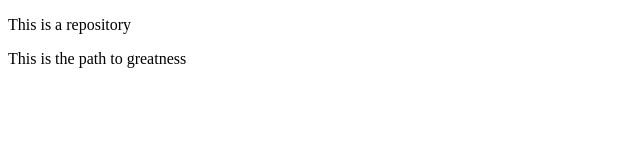
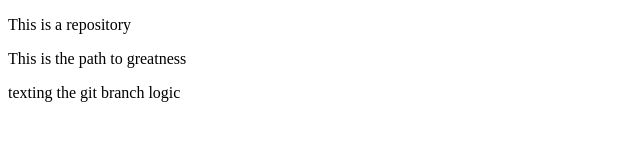
Before and after one commit to kobbyjobs/First_Project, a plain HTML site: page index.html in a window 1280 px wide. Shown: the whole page, without its empty margins (0-640 px from the left). Drawn offline with Linux system fonts and the light colour scheme.

Commit message:
2nd Div added

```diff
--- a/index.html
+++ b/index.html
@@ -10,5 +10,10 @@
 		This is the path to greatness
 	</p>
 </div>
+<div>
+	<p>
+		texting the git branch logic
+	</p>
+</div>
 </body>
 </html>
```
